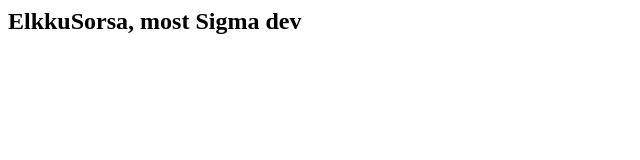
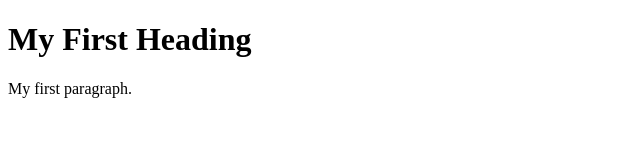
Before and after one commit to ElkkuSorsa/ElkkuSorsaBussin, a plain HTML site: page index.html in a window 1280 px wide. Shown: the whole page, without its empty margins (0-640 px from the left). Drawn offline with Linux system fonts and the light colour scheme.

Commit message:
Update index.html

```diff
--- a/index.html
+++ b/index.html
@@ -1,6 +1,12 @@
+<!DOCTYPE html>
+<html>
 <head>
-    <title>ElkkuSorsa - Most Sigma Developer</title>
+<title>Page Title</title>
 </head>
 <body>
-    <h2>ElkkuSorsa, most Sigma dev</h2>
+
+<h1>My First Heading</h1>
+<p>My first paragraph.</p>
+
 </body>
+</html>
```
